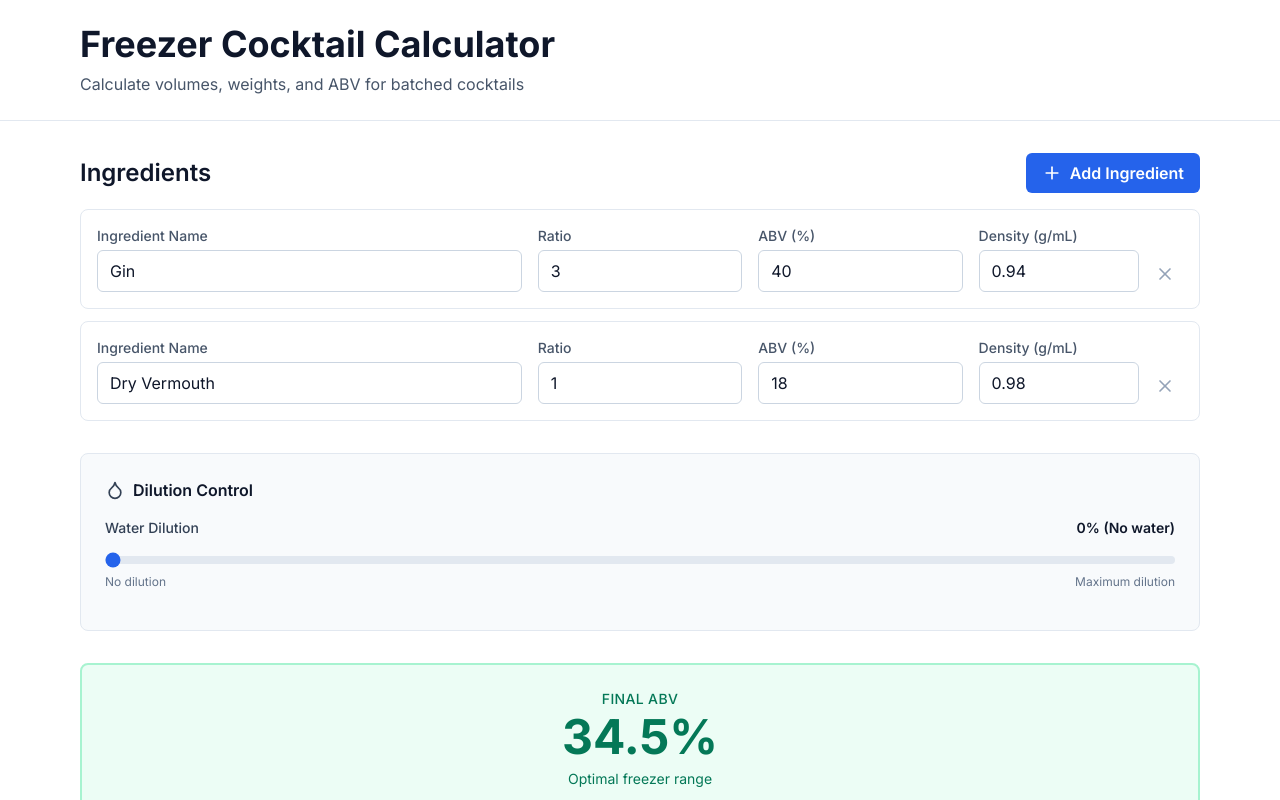
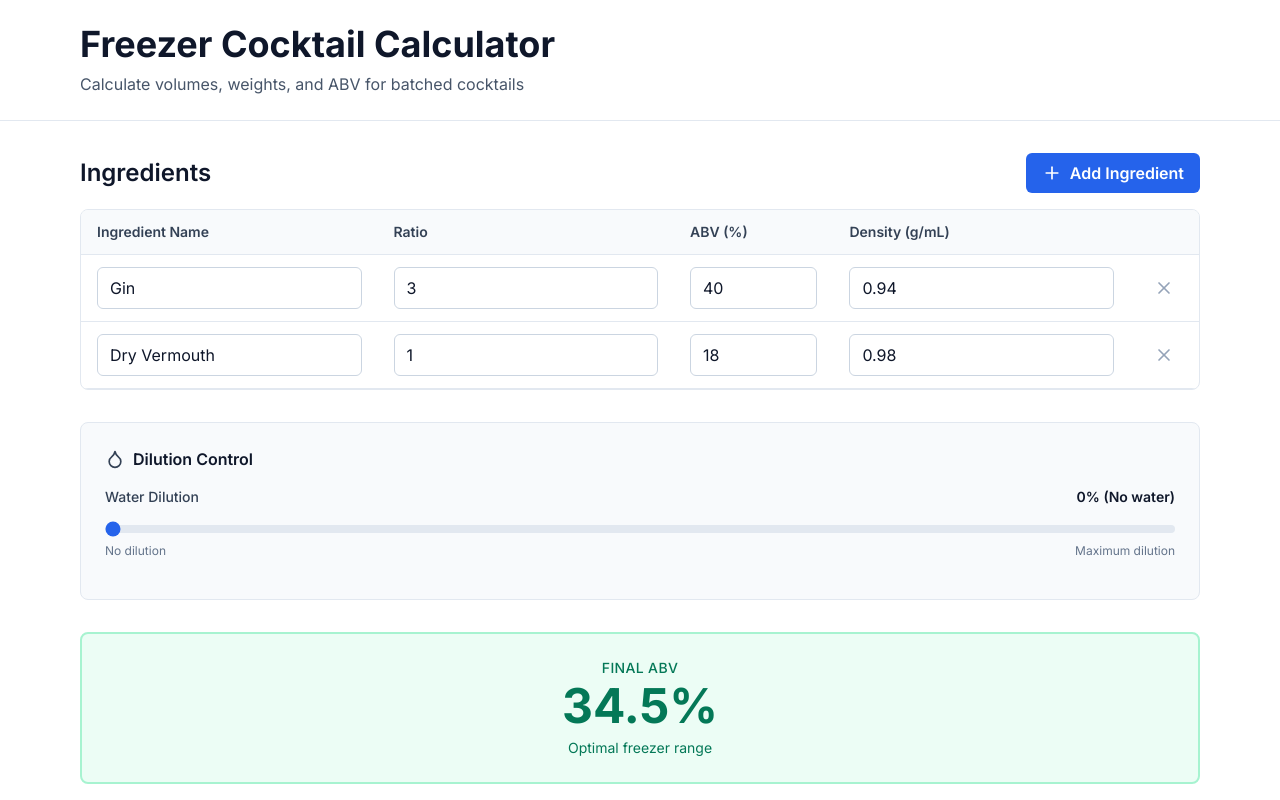
Before and after one commit to gialup03/freezer-cocktail-batch-calculator, a React (Vite) app: page / in a window 1280 px wide. Shown: the top 800 px of the page. Built offline with nearby package versions, Linux system fonts and the light colour scheme.

Commit message:
Convert ingredient display from cards to table format

```diff
--- a/src/components/IngredientInput.tsx
+++ b/src/components/IngredientInput.tsx
@@ -9,12 +9,8 @@ interface IngredientInputProps {
 
 export function IngredientInput({ ingredient, onChange, onDelete }: IngredientInputProps) {
   return (
-    <div className="border border-slate-200 rounded-lg p-4 bg-white">
-      <div className="grid grid-cols-1 md:grid-cols-5 gap-4">
-        <div className="md:col-span-2">
-          <label className="block text-sm font-medium text-slate-600 mb-1">
-            Ingredient Name
-          </label>
+    <tr className="border-b border-slate-200 hover:bg-slate-50">
+      <td className="px-4 py-3">
         <input
           type="text"
           value={ingredient.name}
@@ -22,12 +18,9 @@ export function IngredientInput({ ingredient, onChange, onDelete }: IngredientIn
           className="w-full px-3 py-2 border border-slate-300 rounded-md focus:outline-none focus:ring-2 focus:ring-blue-600 focus:border-transparent"
           placeholder="e.g., Gin"
         />
-        </div>
+      </td>
 
-        <div>
-          <label className="block text-sm font-medium text-slate-600 mb-1">
-            Ratio
-          </label>
+      <td className="px-4 py-3">
         <input
           type="number"
           min="0"
@@ -36,12 +29,9 @@ export function IngredientInput({ ingredient, onChange, onDelete }: IngredientIn
           onChange={(e) => onChange({ ...ingredient, ratio: parseFloat(e.target.value) || 0 })}
           className="w-full px-3 py-2 border border-slate-300 rounded-md focus:outline-none focus:ring-2 focus:ring-blue-600 focus:border-transparent"
         />
-        </div>
+      </td>
 
-        <div>
-          <label className="block text-sm font-medium text-slate-600 mb-1">
-            ABV (%)
-          </label>
+      <td className="px-4 py-3">
         <input
           type="number"
           min="0"
@@ -51,13 +41,9 @@ export function IngredientInput({ ingredient, onChange, onDelete }: IngredientIn
           onChange={(e) => onChange({ ...ingredient, abv: parseFloat(e.target.value) || 0 })}
           className="w-full px-3 py-2 border border-slate-300 rounded-md focus:outline-none focus:ring-2 focus:ring-blue-600 focus:border-transparent"
         />
-        </div>
+      </td>
 
-        <div className="flex items-end gap-2">
-          <div className="flex-1">
-            <label className="block text-sm font-medium text-slate-600 mb-1">
-              Density (g/mL)
-            </label>
+      <td className="px-4 py-3">
         <input
           type="number"
           min="0"
@@ -66,16 +52,17 @@ export function IngredientInput({ ingredient, onChange, onDelete }: IngredientIn
           onChange={(e) => onChange({ ...ingredient, density: parseFloat(e.target.value) || 1 })}
           className="w-full px-3 py-2 border border-slate-300 rounded-md focus:outline-none focus:ring-2 focus:ring-blue-600 focus:border-transparent"
         />
-          </div>
+      </td>
+
+      <td className="px-4 py-3 text-center">
         <button
           onClick={onDelete}
-            className="p-2 text-slate-400 hover:text-red-500 hover:bg-red-50 rounded-md transition-colors"
+          className="p-2 text-slate-400 hover:text-red-500 hover:bg-red-50 rounded-md transition-colors inline-flex items-center justify-center"
           title="Delete ingredient"
         >
           <X size={20} />
         </button>
-        </div>
-      </div>
-    </div>
+      </td>
+    </tr>
   );
 }
--- a/src/components/IngredientList.tsx
+++ b/src/components/IngredientList.tsx
@@ -47,7 +47,26 @@ export function IngredientList({ ingredients, onChange }: IngredientListProps) {
           <p className="text-slate-500">No ingredients added yet. Click "Add Ingredient" to start.</p>
         </div>
       ) : (
-        <div className="space-y-3">
+        <div className="border border-slate-200 rounded-lg overflow-hidden bg-white">
+          <table className="w-full">
+            <thead className="bg-slate-50 border-b border-slate-200">
+              <tr>
+                <th className="px-4 py-3 text-left text-sm font-semibold text-slate-700">
+                  Ingredient Name
+                </th>
+                <th className="px-4 py-3 text-left text-sm font-semibold text-slate-700">
+                  Ratio
+                </th>
+                <th className="px-4 py-3 text-left text-sm font-semibold text-slate-700">
+                  ABV (%)
+                </th>
+                <th className="px-4 py-3 text-left text-sm font-semibold text-slate-700">
+                  Density (g/mL)
+                </th>
+                <th className="px-4 py-3"></th>
+              </tr>
+            </thead>
+            <tbody>
               {ingredients.map((ingredient, index) => (
                 <IngredientInput
                   key={ingredient.id}
@@ -56,6 +75,8 @@ export function IngredientList({ ingredients, onChange }: IngredientListProps) {
                   onDelete={() => deleteIngredient(index)}
                 />
               ))}
+            </tbody>
+          </table>
         </div>
       )}
     </div>
```
Lines whose indentation alone changed are shown as unchanged.
